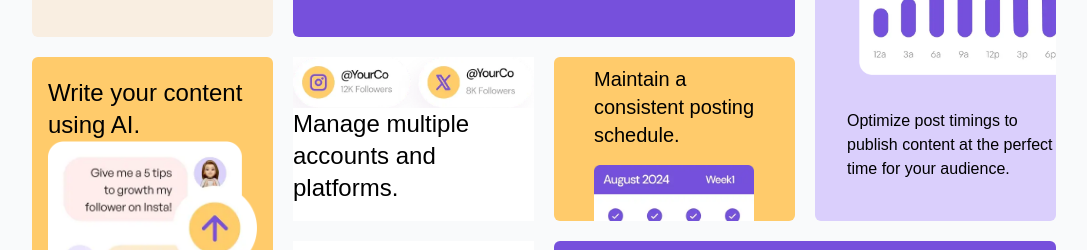
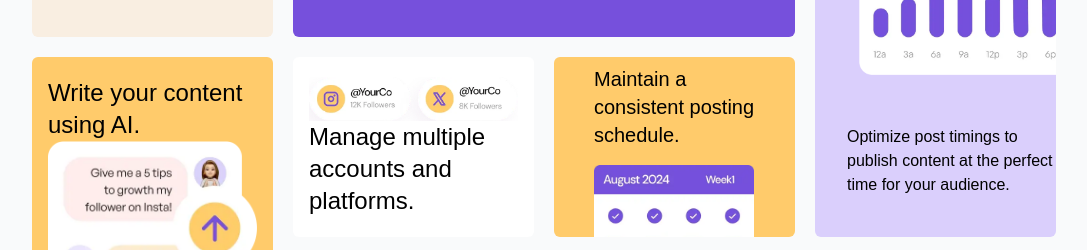
Before and after one commit to 04stefke/bento-grid-main, a plain HTML site: page index.html in a window 1280 px wide. Shown: the part 315-565 px from the top of the page, without its empty margins (96-1183 px from the left). Drawn offline with Linux system fonts and the light colour scheme.

Commit message:
added some padding to the second card

```diff
--- a/index.html
+++ b/index.html
@@ -33,7 +33,7 @@
 				/>
 				<p class="text-sm">Over 4,000 5-star reviews</p>
 			</div>
-			<div class="sm:row-start-2 sm:row-span-1 lg:col-start-2 sm:col-start-1 bg-white">
+			<div class="sm:row-start-2 sm:row-span-1 lg:col-start-2 sm:col-start-1 bg-white py-5 px-4 rounded-md">
 				<img
 					src="./assets/images/illustration-multiple-platforms.webp"
 					alt=""
```
